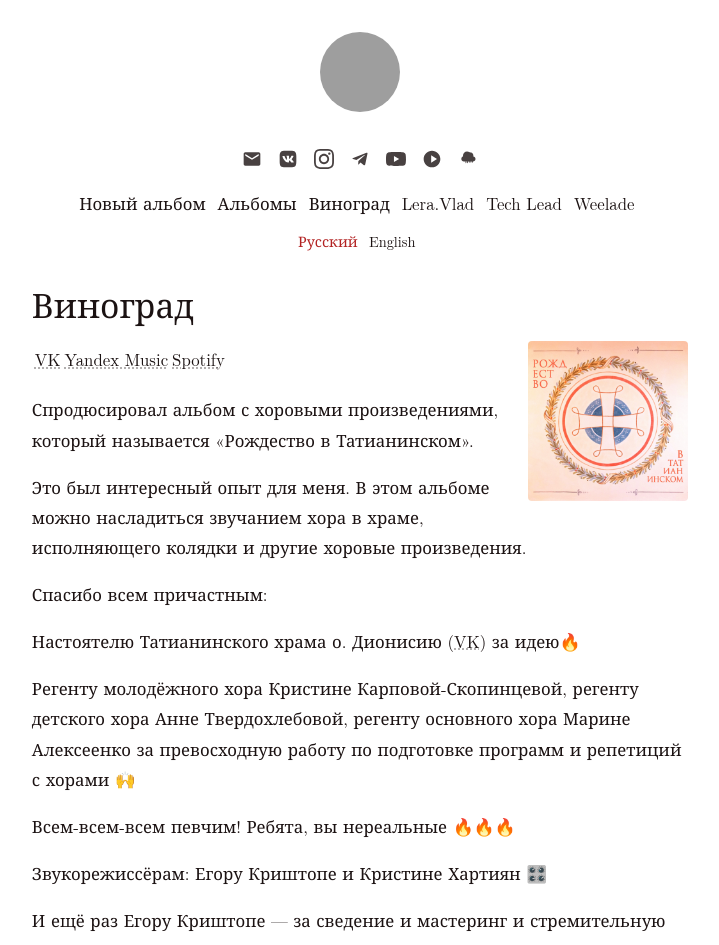
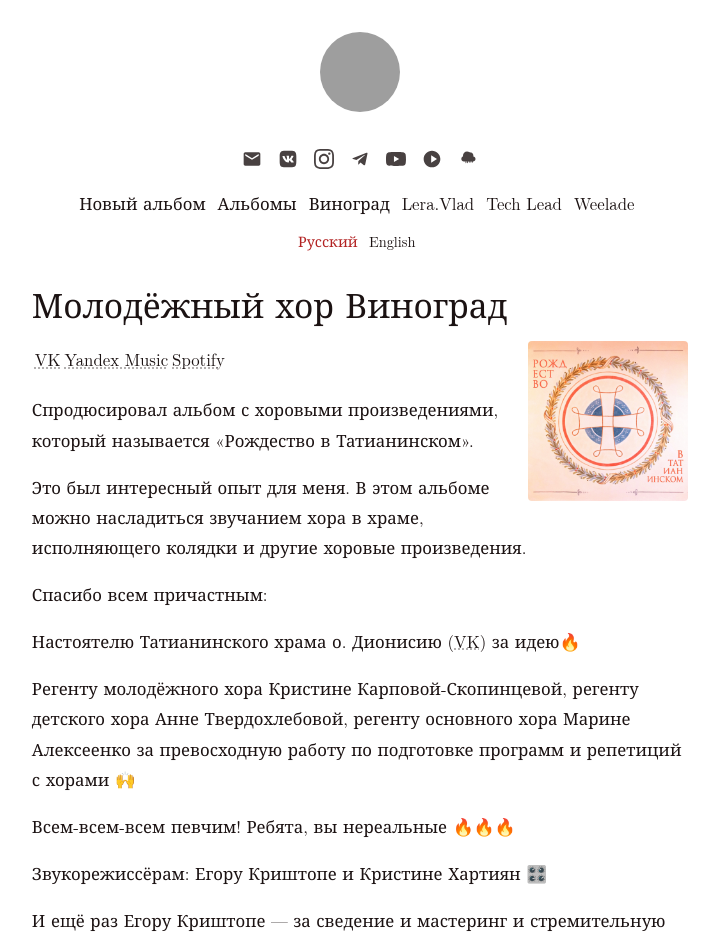
Before and after one commit to vladkorolkov/vladkorolkov-music, a Jekyll site: the page built from vinograd.md, in a window 1280 px wide. Shown: the top 945 px of the page, without its empty margins (280-999 px from the left). Built offline with Jekyll 4.4.1, drawn with Linux system fonts in a browser that asks for light colours; grey boxes are pictures that could not be loaded.

Commit message:
Change Vinograd heading to Молодежный хор Виноград

```diff
--- a/vinograd.md
+++ b/vinograd.md
@@ -4,7 +4,7 @@ title: Виноград
 lang: ru
 ---
 
-# Виноград
+# Молодёжный хор Виноград
 
 <img src="{{ '/images/rozhdestvo-v-tatianinskom.jpg' | relative_url }}" alt="Рождество в Татианинском" class="album-cover">
 
```
